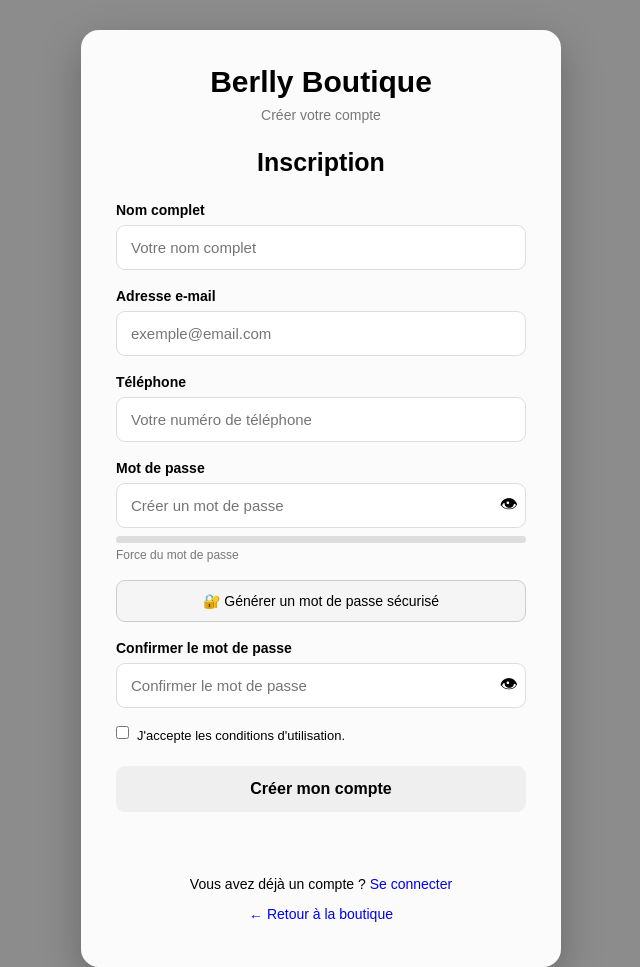
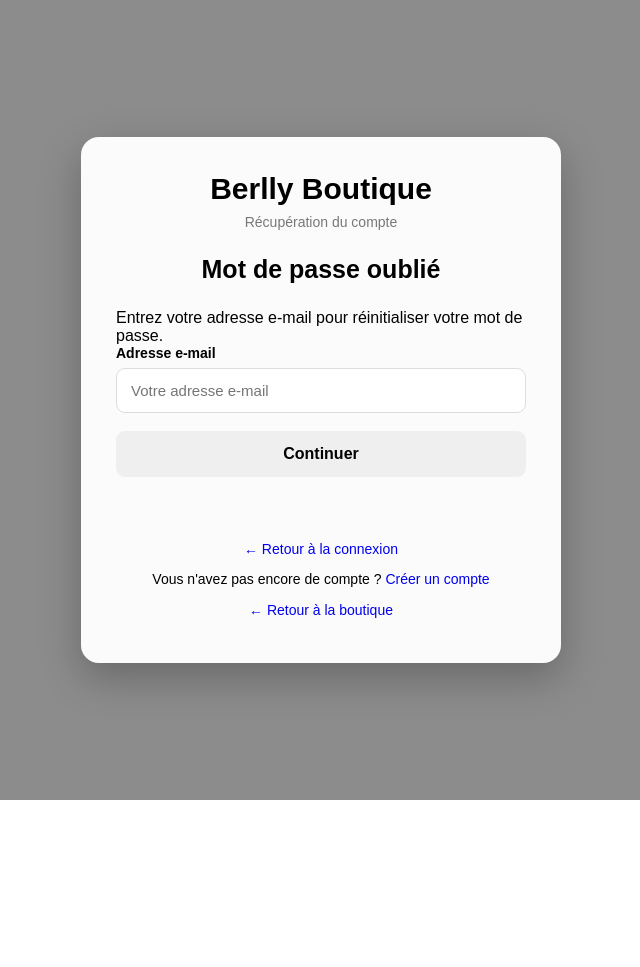
Before and after one commit to 132737li/Berlly-Boutique, a plain HTML site: page mot-de-passe-oublie.html in a window 1280 px wide. Shown: the top 967 px of the page, without its empty margins (319-959 px from the left). After the commit the page ends 800 px from the top, so only its background shows below. Drawn offline with Linux system fonts and the light colour scheme.

Commit message:
Mise a jour du site

```diff
--- a/mot-de-passe-oublie.html
+++ b/mot-de-passe-oublie.html
@@ -2,12 +2,15 @@
 <html lang="fr">
 
 <head>
+
     <meta charset="UTF-8">
+
     <meta name="viewport" content="width=device-width, initial-scale=1.0">
 
-    <title>Créer un compte - Berlly Boutique</title>
+    <title>Mot de passe oublié - Berlly Boutique</title>
 
     <link rel="stylesheet" href="css/auth.css">
+
 </head>
 
 <body>
@@ -17,105 +20,72 @@
         <div class="auth-card">
 
             <div class="auth-logo">
+
                 <h1>Berlly Boutique</h1>
-                <p>Créer votre compte</p>
+
+                <p>Récupération du compte</p>
+
             </div>
 
-            <h2>Inscription</h2>
 
-            <form id="register-form">
+            <h2>Mot de passe oublié</h2>
 
-                <div class="form-group">
-                    <label for="register-name">Nom complet</label>
 
-                    <input type="text" id="register-name" placeholder="Votre nom complet" required>
-                </div>
+            <p class="auth-description">
+                Entrez votre adresse e-mail pour réinitialiser
+                votre mot de passe.
+            </p>
 
-                <div class="form-group">
-                    <label for="register-email">Adresse e-mail</label>
 
-                    <input type="email" id="register-email" placeholder="exemple@email.com" required>
-                </div>
-
-                <div class="form-group">
-                    <label for="register-phone">Téléphone</label>
-
-                    <input type="tel" id="register-phone" placeholder="Votre numéro de téléphone" required>
-                </div>
+            <form id="forgot-form">
 
                 <div class="form-group">
 
-                    <label for="register-password">
-                        Mot de passe
+                    <label for="forgot-email">
+                        Adresse e-mail
                     </label>
 
-                    <div class="password-box">
-
-                        <input type="password" id="register-password" placeholder="Créer un mot de passe" required>
-
-                        <button type="button" class="show-password" onclick="togglePassword('register-password', this)">
-                            👁
-                        </button>
-
-                    </div>
-
-                    <div class="password-strength">
-                        <div id="strength-bar"></div>
-                    </div>
-
-                    <p id="strength-text">
-                        Force du mot de passe
-                    </p>
+                    <input type="email" id="forgot-email" placeholder="Votre adresse e-mail" required>
 
                 </div>
 
-                <button type="button" class="generate-btn" onclick="generatePassword('register-password')">
-                    🔐 Générer un mot de passe sécurisé
-                </button>
-
-                <div class="form-group">
-
-                    <label for="register-confirm">
-                        Confirmer le mot de passe
-                    </label>
-
-                    <div class="password-box">
-
-                        <input type="password" id="register-confirm" placeholder="Confirmer le mot de passe" required>
-
-                        <button type="button" class="show-password" onclick="togglePassword('register-confirm', this)">
-                            👁
-                        </button>
-
-                    </div>
-
-                </div>
-
-                <label class="terms">
-
-                    <input type="checkbox" id="register-terms" required>
-
-                    J'accepte les conditions d'utilisation.
-
-                </label>
 
                 <button type="submit" class="auth-btn">
-                    Créer mon compte
+                    Continuer
                 </button>
 
             </form>
 
-            <p class="auth-message" id="register-message"></p>
+
+            <p class="auth-message" id="forgot-message"></p>
+
 
             <div class="auth-footer">
 
                 <p>
-                    Vous avez déjà un compte ?
-                    <a href="connexion.html">Se connecter</a>
+
+                    <a href="connexion.html">
+                        ← Retour à la connexion
+                    </a>
+
                 </p>
 
                 <p>
-                    <a href="index.html">← Retour à la boutique</a>
+
+                    Vous n'avez pas encore de compte ?
+
+                    <a href="inscription.html">
+                        Créer un compte
+                    </a>
+
+                </p>
+
+                <p>
+
+                    <a href="index.html">
+                        ← Retour à la boutique
+                    </a>
+
                 </p>
 
             </div>
@@ -124,6 +94,7 @@
 
     </div>
 
+
     <script src="js/auth.js"></script>
 
 </body>
```
